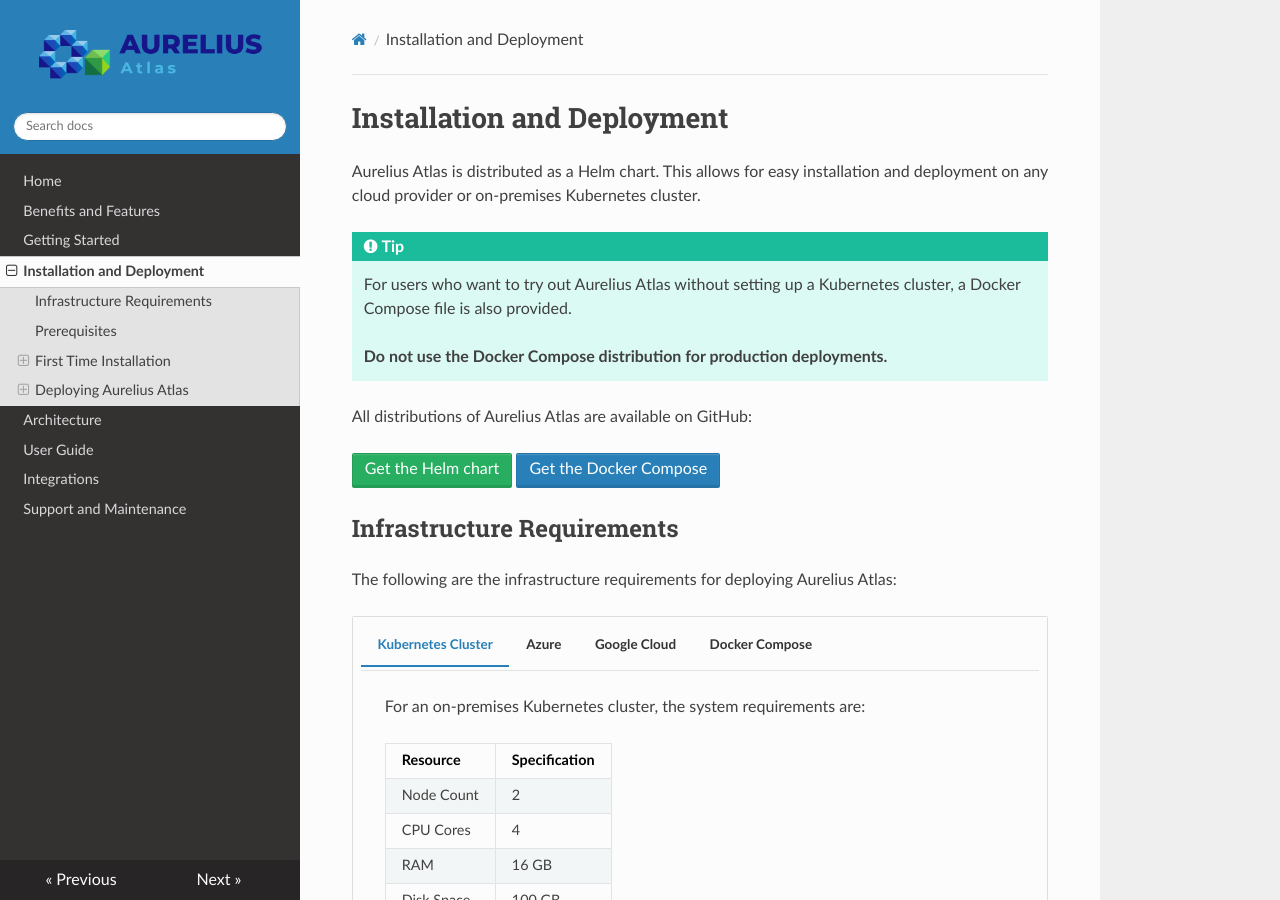
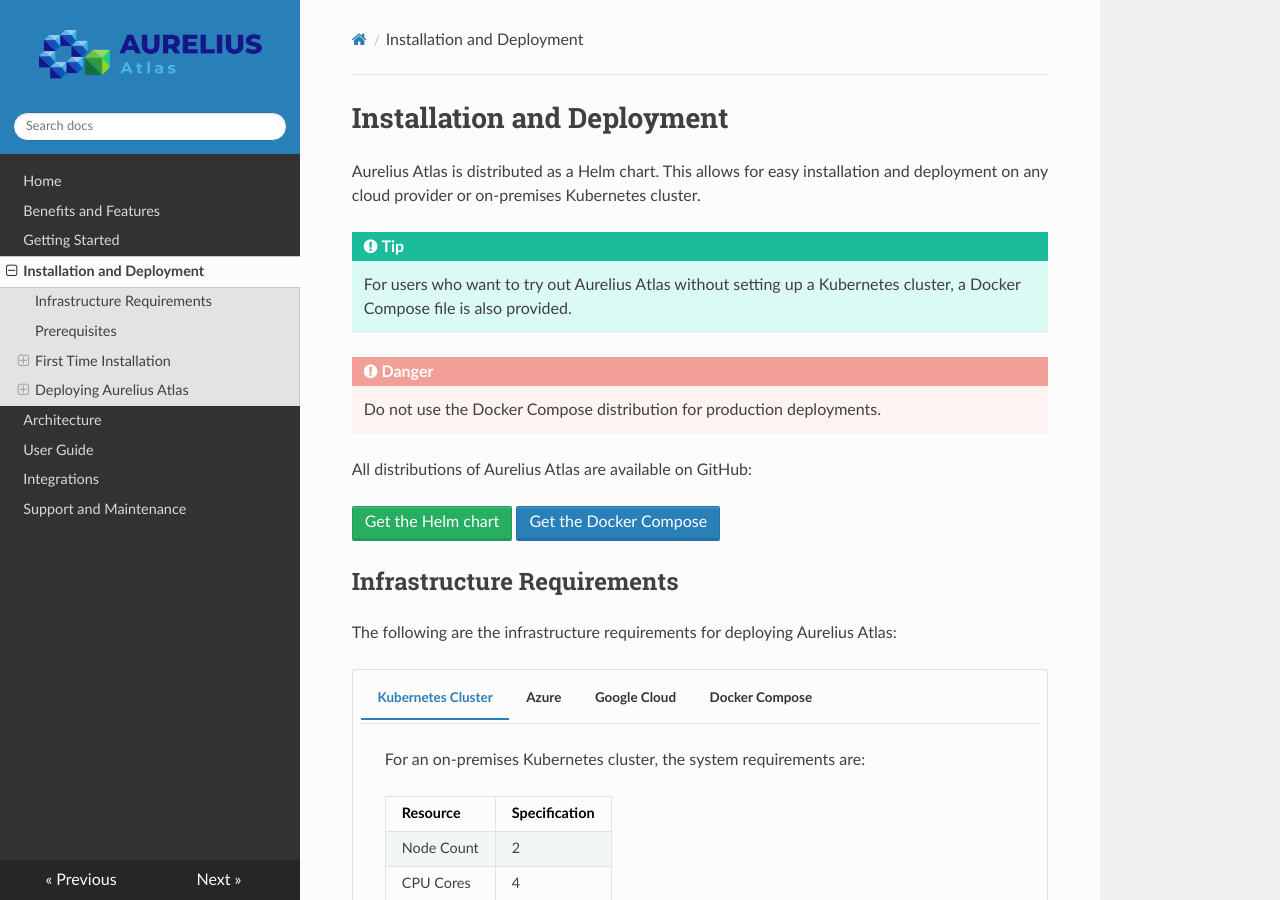
Before and after one commit to aureliusenterprise/aurelius-atlas-documentation, an MkDocs documentation site: the page built from docs/installation-and-deployment.md, in a window 1280 px wide and 900 px high. Built offline with MkDocs 1.6.1, drawn with Linux system fonts in a browser that asks for light colours; nearby versions of some CDN libraries.

```diff
--- a/docs/installation-and-deployment.md
+++ b/docs/installation-and-deployment.md
@@ -7,7 +7,8 @@ any cloud provider or on-premises Kubernetes cluster.
     For users who want to try out Aurelius Atlas without setting up a Kubernetes cluster, a Docker Compose file
     is also provided.
 
-    **Do not use the Docker Compose distribution for production deployments.**
+!!! danger
+    Do not use the Docker Compose distribution for production deployments.
 
 All distributions of Aurelius Atlas are available on GitHub:
 
```
